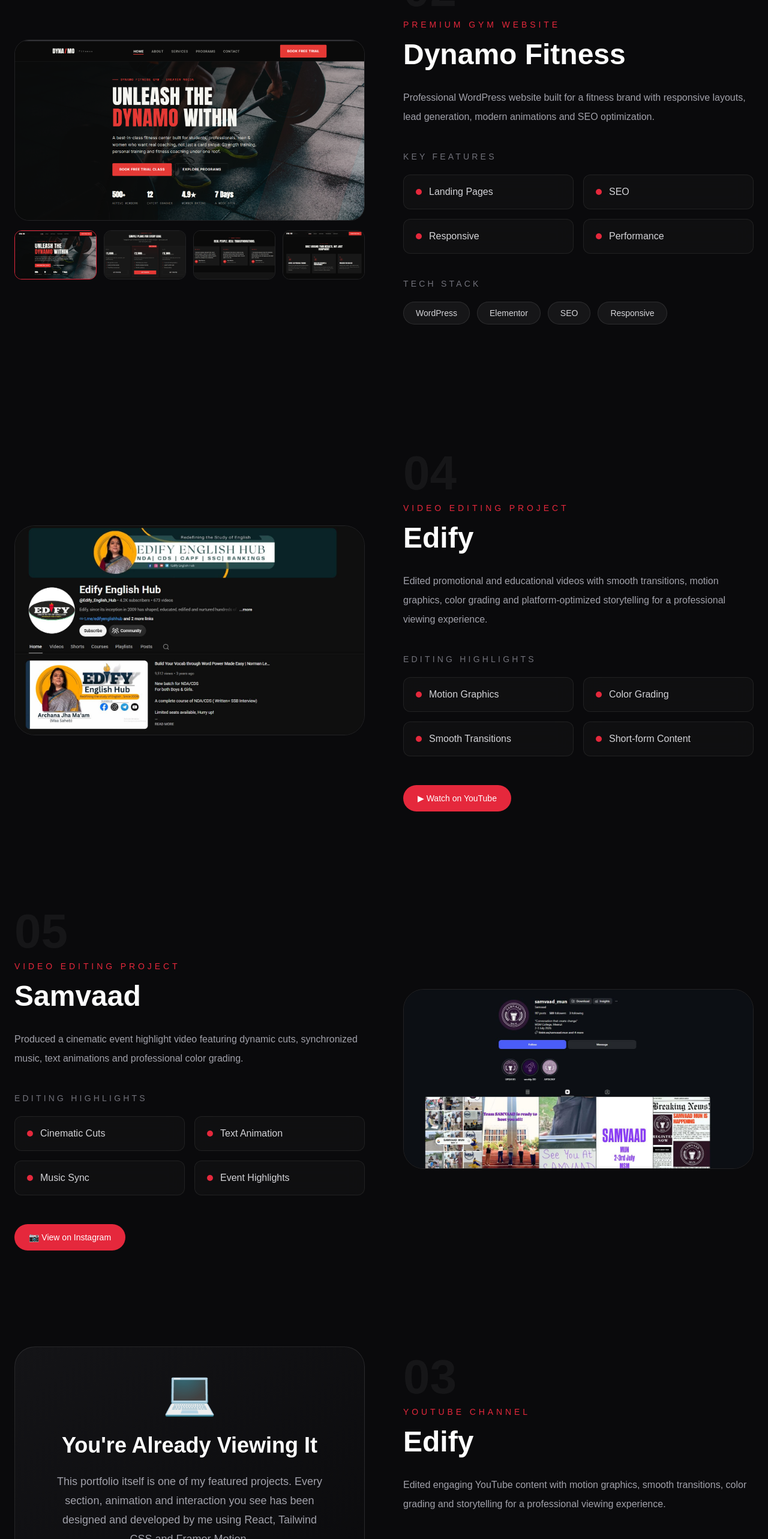
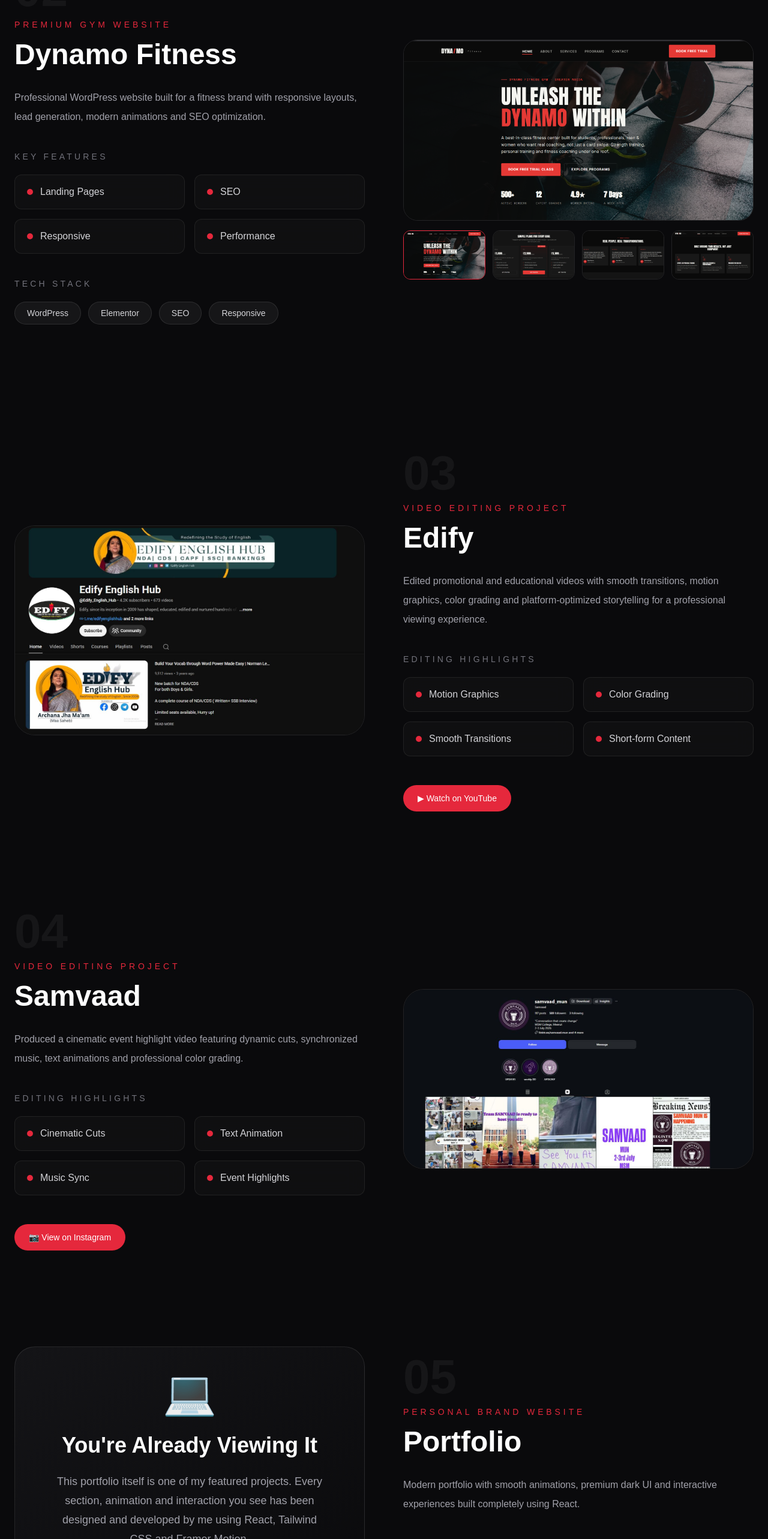
Before and after one commit to abhi-ai07/.portfolio, a React (Vite) app: page /projects in a window 1280 px wide. Shown: the part 1833-4399 px from the top of the page at 60% size. Built offline with nearby package versions, Linux system fonts and the light colour scheme; a web font is replaced by a local one.

Commit message:
Updated_portfolio

```diff
--- a/src/pages/Projects.jsx
+++ b/src/pages/Projects.jsx
@@ -393,7 +393,7 @@
 
   {/* CONTENT */}
 
-  <div className="order-2 lg:order-1">
+  <div className="order-1 lg:order-1">
 
     <span className="text-[80px] font-black leading-none text-white/5">
       {projects[1].id}
@@ -454,7 +454,7 @@
 
   {/* IMAGE */}
 
-  <div className="space-y-4">
+  <div className="order-2 lg:order-2 space-y-4">
 
   {/* Main Image */}
 
@@ -514,7 +514,7 @@
   </div>
 
   <div>
-    <span className="text-[80px] font-black leading-none text-white/5">04</span>
+    <span className="text-[80px] font-black leading-none text-white/5">03</span>
 
     <p className="mt-2 text-sm uppercase tracking-[0.35em] text-[#E5283C]">
       Video Editing Project
@@ -565,7 +565,7 @@
   className="grid items-center gap-16 lg:grid-cols-2"
 >
   <div className="order-2 lg:order-1">
-    <span className="text-[80px] font-black leading-none text-white/5">05</span>
+    <span className="text-[80px] font-black leading-none text-white/5">04</span>
 
     <p className="mt-2 text-sm uppercase tracking-[0.35em] text-[#E5283C]">
       Video Editing Project
@@ -659,19 +659,19 @@
   <div>
 
     <span className="text-[80px] font-black leading-none text-white/5">
-      {projects[2].id}
+      {projects[4].id}
     </span>
 
     <p className="mt-2 text-sm uppercase tracking-[0.35em] text-[#E5283C]">
-      {projects[2].subtitle}
+      {projects[4].subtitle}
     </p>
 
     <h2 className="mt-4 text-5xl font-bold text-white">
-      {projects[2].title}
+      {projects[4].title}
     </h2>
 
     <p className="mt-8 leading-8 text-zinc-400">
-      {projects[2].description}
+      {projects[4].description}
     </p>
 
     <div className="mt-10">
@@ -680,7 +680,7 @@
       </h4>
 
       <div className="flex flex-wrap gap-3">
-        {projects[2].tech.map((item) => (
+        {projects[4].tech.map((item) => (
           <span
             key={item}
             className="rounded-full border border-white/10 bg-white/5 px-5 py-2 text-sm text-zinc-300 transition hover:border-[#E5283C]/50 hover:bg-[#E5283C]/10"
```
